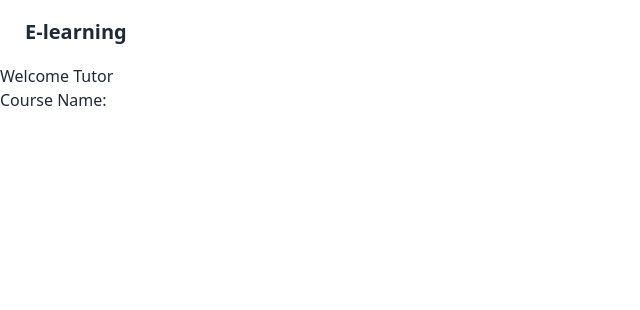
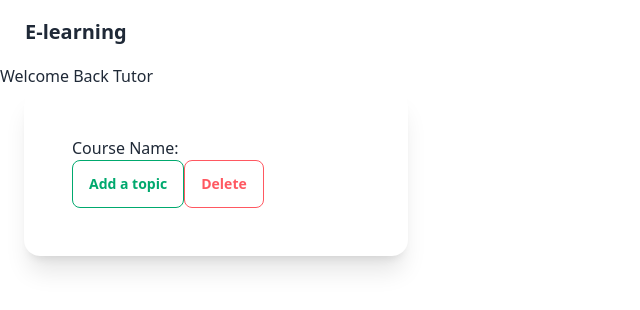
Before and after one commit to nyanjuisam03/E-learning-System, a React (Vite) app in the folder E-learning/: page /tutor/1 in a window 1280 px wide. Shown: the top 310 px of the page, without its empty margins (0-640 px from the left). Built offline with nearby package versions, Linux system fonts and the light colour scheme; no server answers; the database is empty.

Commit message:
adding topic

```diff
--- a/E-learning/src/tutor/tutorhome.jsx
+++ b/E-learning/src/tutor/tutorhome.jsx
@@ -1,5 +1,4 @@
-import React from 'react'
-import { useEffect,useState } from 'react';
+import React, { useEffect, useState } from 'react';
 import { useParams } from 'react-router-dom';
 import { collection, doc, getDoc } from 'firebase/firestore';
 import { db } from '../firebase';
@@ -25,12 +24,38 @@ function Tutorhome() {
     fetchCourseName();
   }, [courseId]);
 
+  const handleFileUpload = (e) => {
+    const file = e.target.files[0];
+    // Handle file upload logic here
+    console.log('Uploaded file:', file);
+  };
+
   return (
     <div>
-      <h2>Welcome Tutor</h2>
-      <h2>Course Name: {courseName}</h2>
+      <h2>Welcome Back Tutor</h2>
+      <div className="card w-96 bg-base-100 shadow-xl mx-6 p-12 flex">
+        <h2>Course Name: {courseName}</h2>
+        <div>
+          <button className="btn btn-outline btn-success" onClick={() => document.getElementById('my_modal_1').showModal()}>Add a topic</button>
+          <dialog id="my_modal_1" className="modal">
+            <div className="modal-box">
+              <h3>Topic 1</h3>
+              <h3 className="font-bold text-lg">Write a summary of the skill</h3>
+              <textarea className="textarea textarea-bordered" placeholder="Bio"></textarea>
+
+              <div className="modal-action">
+                <form method="dialog">
+                  {/* if there is a button in form, it will close the modal */}
+                  <button className="btn">Close</button>
+                </form>
+              </div>
+            </div>
+          </dialog>
+          <button className="btn btn-outline btn-error">Delete</button>
+        </div>
+      </div>
     </div>
-  )
+  );
 }
 
-export default Tutorhome
+export default Tutorhome;
```
